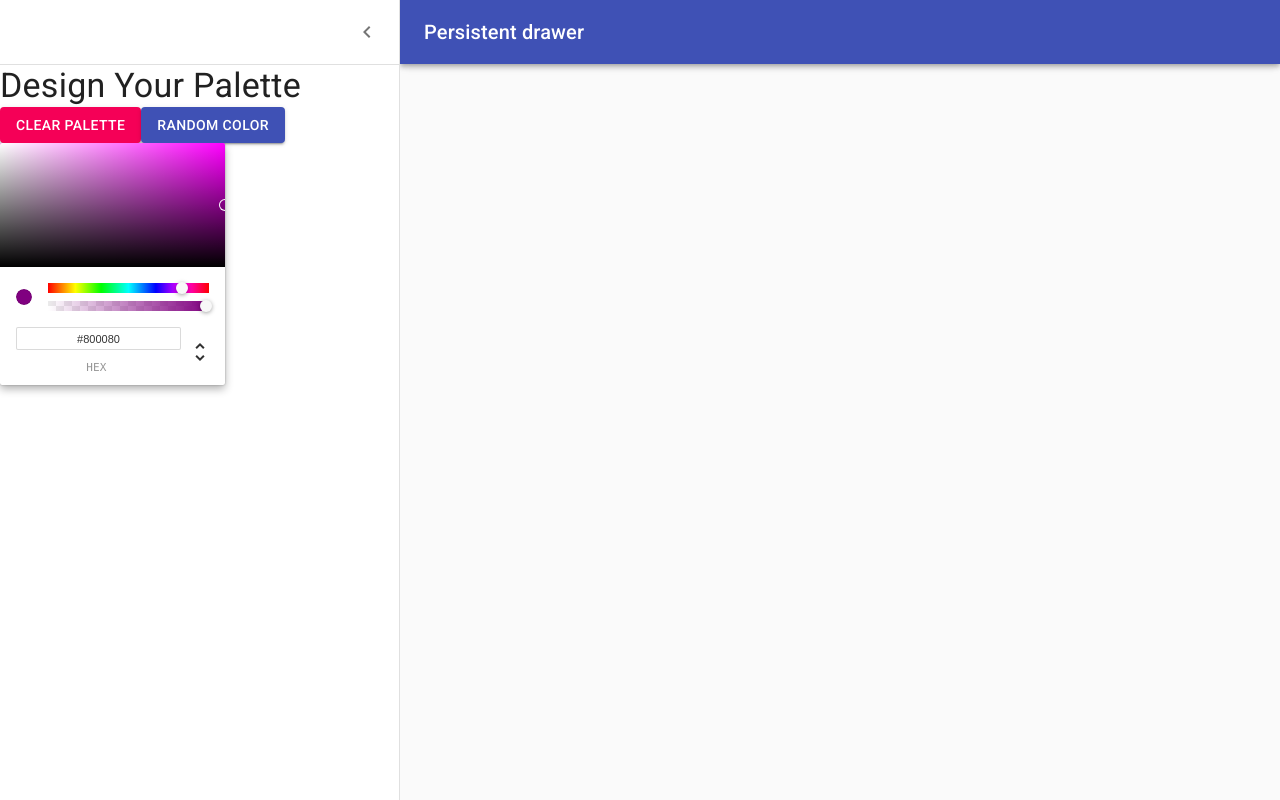
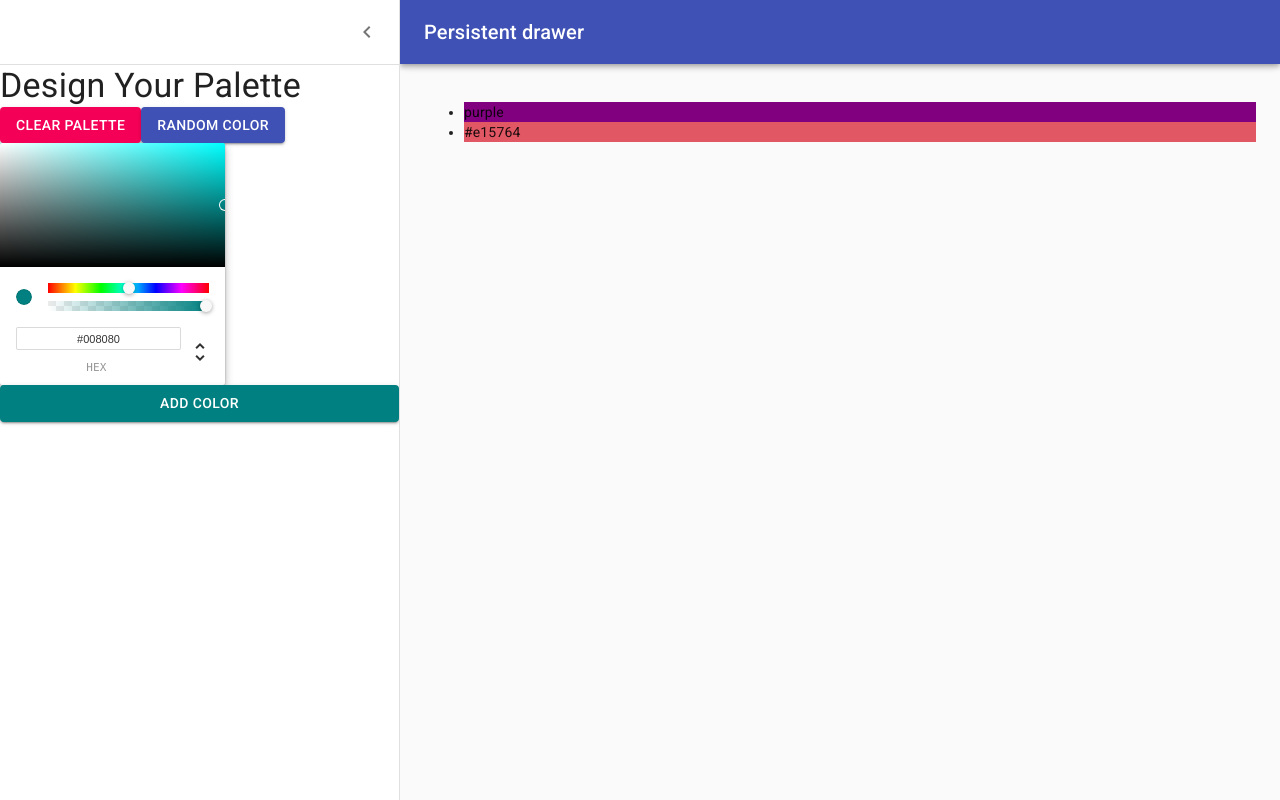
Before and after one commit to wbartosz/colors-app, a React (Create React App) app: page /palette/new in a window 1280 px wide. Both pictures are taken after a click on the button "open drawer". Built offline with nearby package versions, Linux system fonts and the light colour scheme.

Commit message:
Connect color picker to button

```diff
--- a/src/NewPaletteForm.js
+++ b/src/NewPaletteForm.js
@@ -12,6 +12,7 @@
 import ChevronLeftIcon from "@material-ui/icons/ChevronLeft";
 import Button from "@material-ui/core/Button";
 import { ChromePicker } from "react-color";
+import { colors } from "@material-ui/core";
 
 const drawerWidth = 400;
 
@@ -73,8 +74,17 @@
 });
 
 export class NewPaletteForm extends Component {
-  state = {
-    open: false
+  constructor(props) {
+    super(props);
+
+    this.state = {
+      open: false,
+      currentColor: "teal",
+      colors: ["purple", "#e15764"]
+    }
+
+    this.updateCurrentColor = this.updateCurrentColor.bind(this);
+    this.addNewColor = this.addNewColor.bind(this);
   }
 
   handleDrawerOpen = () => {
@@ -85,9 +95,17 @@
     this.setState({ open: false });
   };
 
+  updateCurrentColor(newColor) {
+    this.setState({ currentColor: newColor.hex });
+  }
+
+  addNewColor() {
+    this.setState({ colors: [...this.state.colors, this.state.currentColor] })
+  }
+
   render() {
     const { classes } = this.props;
-    const { open } = this.state;
+    const { open, currentColor, colors } = this.state;
 
     return (
       <div className={classes.root}>
@@ -138,9 +156,18 @@
           </div>
 
           <ChromePicker
-            color="purple"
-            onChangeComplete={(newColor) => console.log(newColor)}
+            color={currentColor}
+            onChange={this.updateCurrentColor}
           />
+
+          <Button
+            variant="contained"
+            color="primary"
+            style={{ backgroundColor: currentColor }}
+            onClick={this.addNewColor}
+          >
+            Add Color
+          </Button>
         </Drawer>
         <main
           className={clsx(classes.content, {
@@ -148,6 +175,11 @@
           })}
         >
           <div className={classes.drawerHeader} />
+          <ul>
+            {colors.map(color => (
+              <li style={{ backgroundColor: color }}>{color}</li>
+            ))}
+          </ul>
         </main>
       </div>
     );
```
